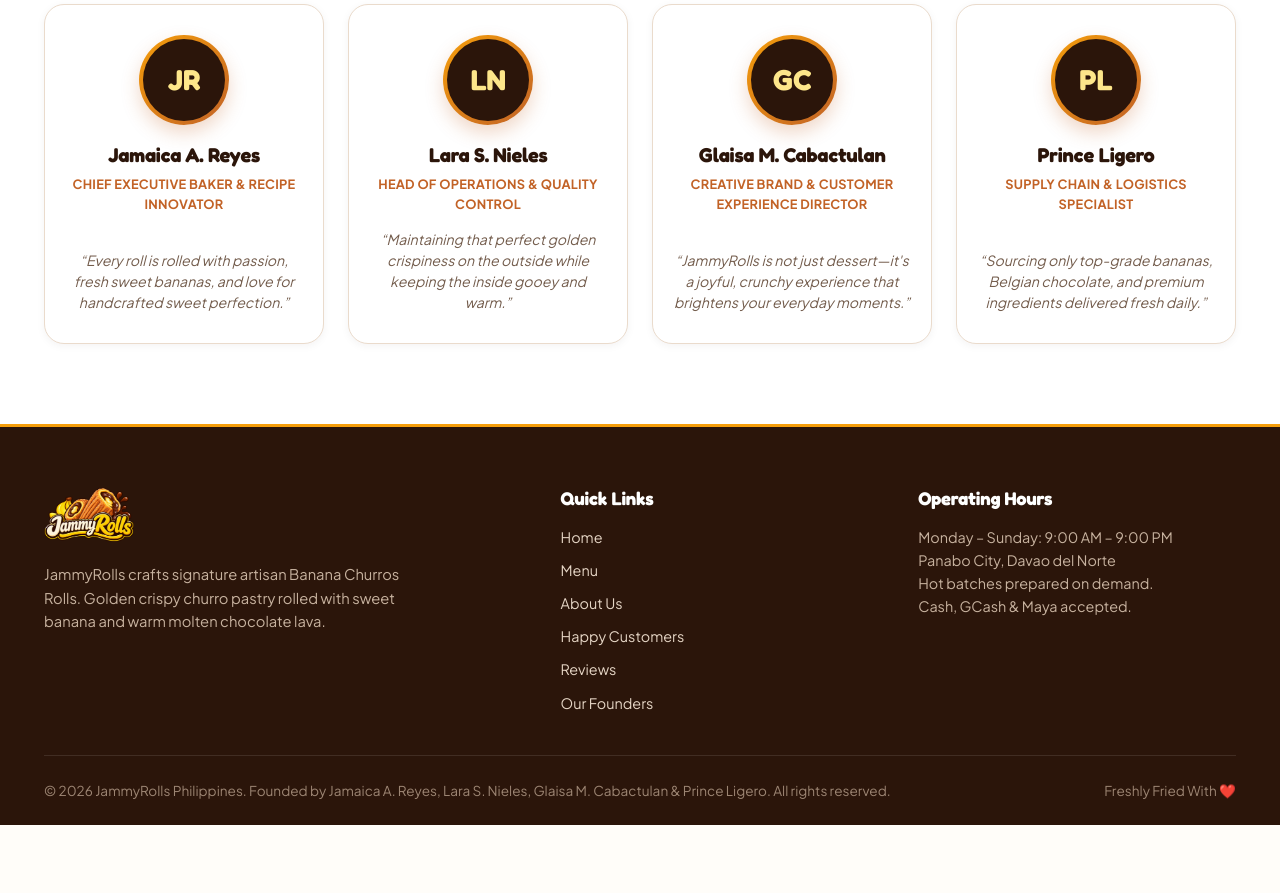
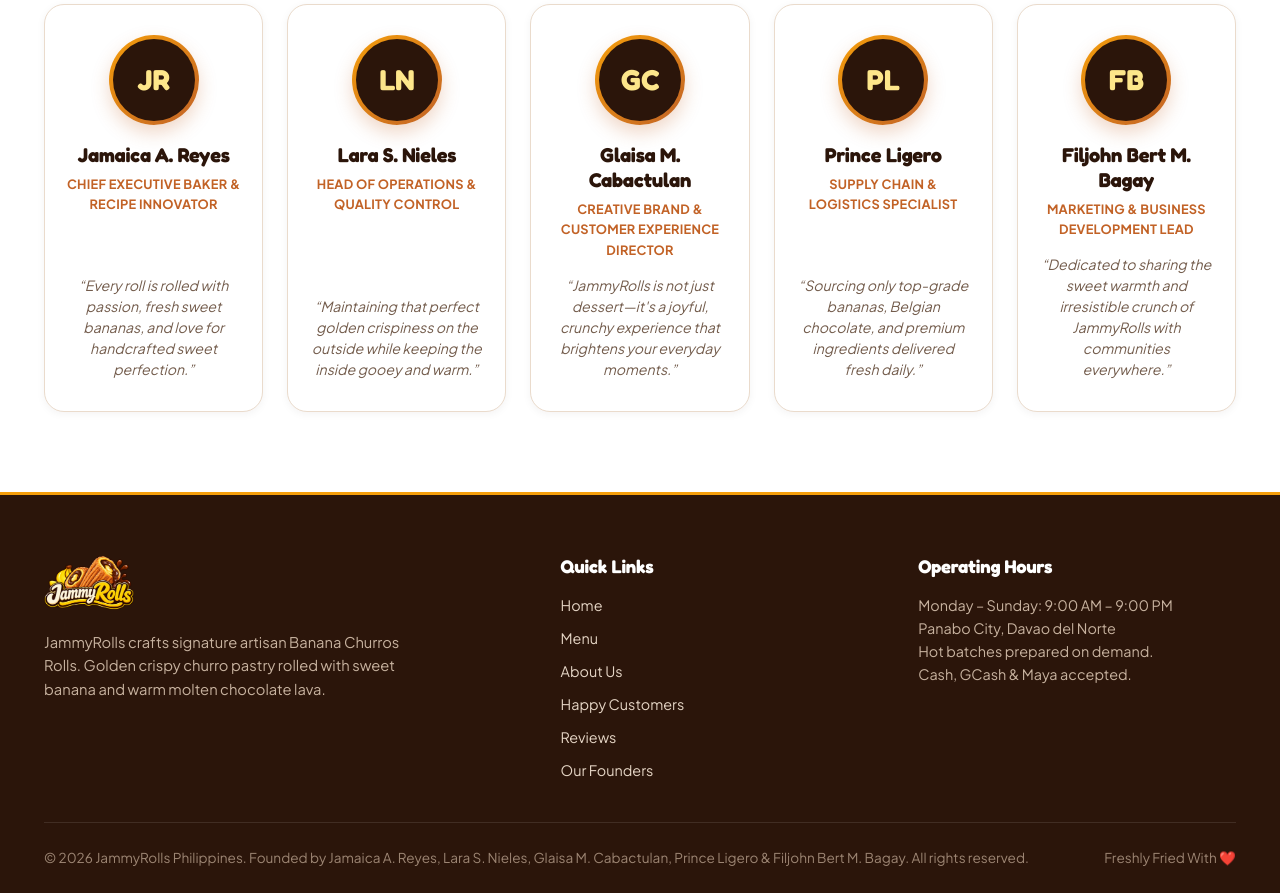
Before and after one commit to cabactulan/JammyRolls, a plain HTML site: page index.html in a window 1280 px wide. Shown: the part 4403-5296 px from the top of the page. Before the commit the page ends 5228 px from the top, so only its background shows below. Drawn offline with Linux system fonts and the light colour scheme; no server answers.

Commit message:
feat: add Filjohn Bert M. Bagay to founders team and leadership

```diff
--- a/assets/css/admin.css
+++ b/assets/css/admin.css
@@ -603,7 +603,7 @@ body {
    ========================================================================== */
 .admin-founders-grid {
   display: grid;
-  grid-template-columns: repeat(4, 1fr);
+  grid-template-columns: repeat(auto-fit, minmax(180px, 1fr));
   gap: 20px;
   padding: 24px;
 }
--- a/assets/css/style.css
+++ b/assets/css/style.css
@@ -1543,7 +1543,7 @@ img {
 
 .founders-grid {
   display: grid;
-  grid-template-columns: repeat(4, 1fr);
+  grid-template-columns: repeat(auto-fit, minmax(200px, 1fr));
   gap: 24px;
 }
 
--- a/assets/js/admin.js
+++ b/assets/js/admin.js
@@ -32,7 +32,7 @@ let salesChart = null;
 let statusChart = null;
 
 // Founder Admin Usernames
-const VALID_ADMINS = ["admin", "jamaica", "lara", "glaisa", "prince"];
+const VALID_ADMINS = ["admin", "jamaica", "lara", "glaisa", "prince", "filjohn"];
 const ADMIN_PASS = "jammy2026";
 
 function playKitchenNotification() {
--- a/assets/js/products-data.js
+++ b/assets/js/products-data.js
@@ -81,5 +81,11 @@ export const foundersInfo = [
     role: "Supply Chain & Logistics Specialist",
     quote: "Sourcing only top-grade bananas, Belgian chocolate, and premium ingredients delivered fresh daily.",
     avatar: "PL"
+  },
+  {
+    name: "Filjohn Bert M. Bagay",
+    role: "Marketing & Business Development Lead",
+    quote: "Dedicated to sharing the sweet warmth and irresistible crunch of JammyRolls with communities everywhere.",
+    avatar: "FB"
   }
 ];
--- a/index.html
+++ b/index.html
@@ -348,6 +348,14 @@
           <div class="founder-role">Supply Chain & Logistics Specialist</div>
           <p class="founder-quote">“Sourcing only top-grade bananas, Belgian chocolate, and premium ingredients delivered fresh daily.”</p>
         </div>
+        <div class="founder-card">
+          <div class="founder-avatar-wrap">
+            <div class="founder-avatar-inner">FB</div>
+          </div>
+          <h4 class="founder-name">Filjohn Bert M. Bagay</h4>
+          <div class="founder-role">Marketing & Business Development Lead</div>
+          <p class="founder-quote">“Dedicated to sharing the sweet warmth and irresistible crunch of JammyRolls with communities everywhere.”</p>
+        </div>
       </div>
     </div>
   </section>
@@ -388,7 +396,7 @@
 
       <div class="footer-bottom">
         <div>
-          © 2026 JammyRolls Philippines. Founded by Jamaica A. Reyes, Lara S. Nieles, Glaisa M. Cabactulan & Prince Ligero. All rights reserved.
+          © 2026 JammyRolls Philippines. Founded by Jamaica A. Reyes, Lara S. Nieles, Glaisa M. Cabactulan, Prince Ligero & Filjohn Bert M. Bagay. All rights reserved.
         </div>
         <div style="display: flex; gap: 16px;">
           <span>Freshly Fried With ❤️</span>
```
Also changed, not shown: admin/admin.html (+1 -1 lines), admin/index.html (+1 -1 lines).
